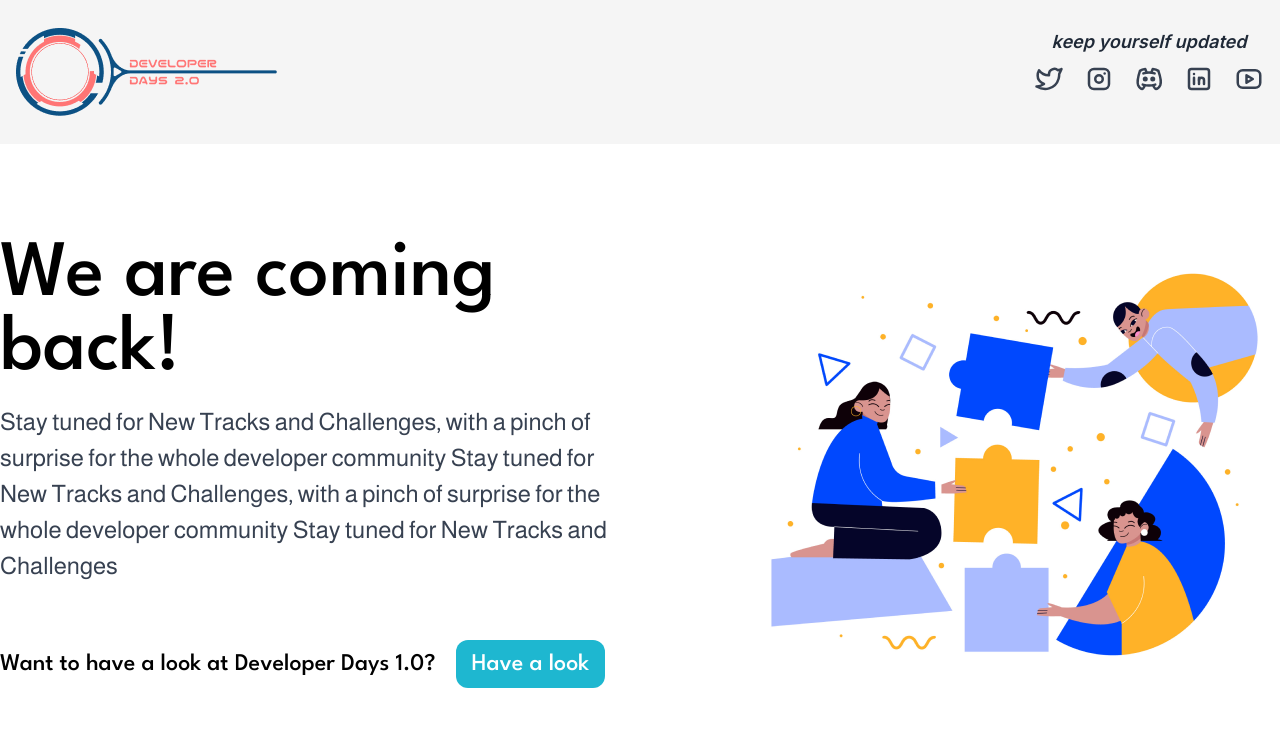
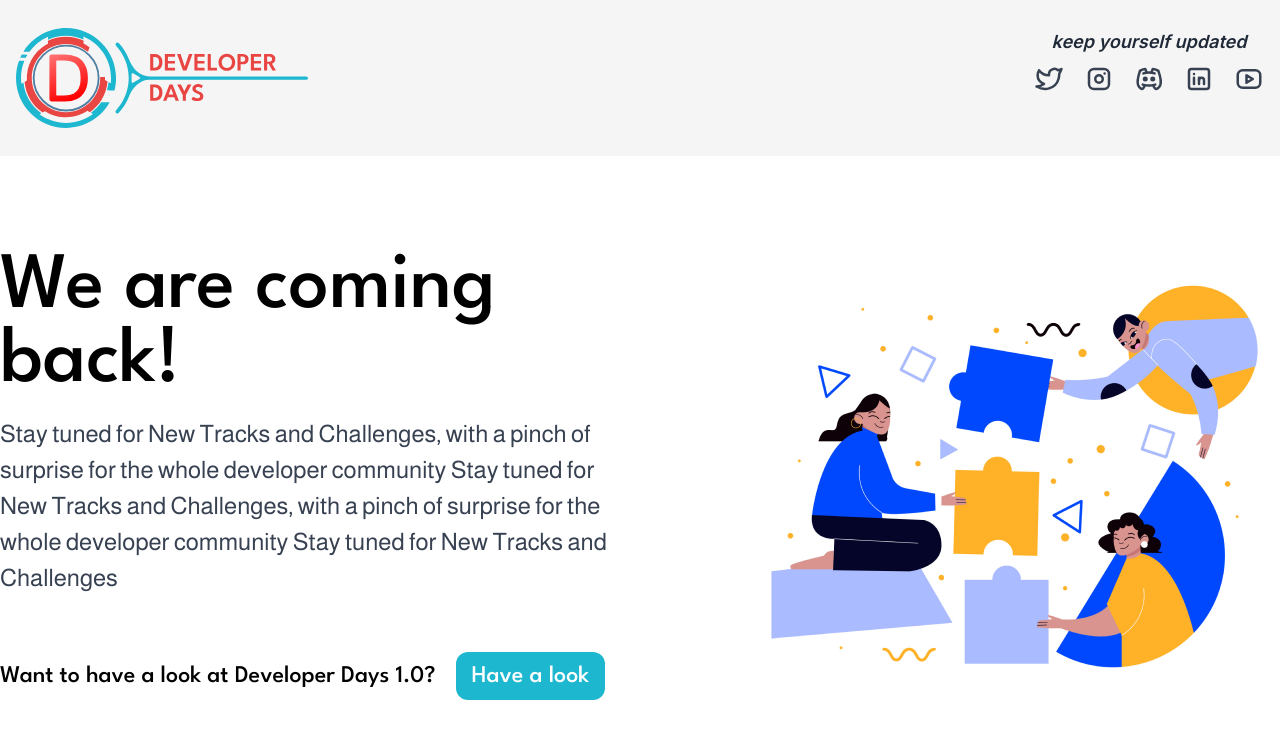
Before and after one commit to Developer-Days/devdays-web, a Next.js app: page / in a window 1280 px wide. Shown: the top 738 px of the page. Built offline with nearby package versions, Linux system fonts and the light colour scheme.

Commit message:
logo replaced

```diff
--- a/src/components/Layout/Header.tsx
+++ b/src/components/Layout/Header.tsx
@@ -7,7 +7,7 @@ import {
   TbBrandLinkedin,
   TbBrandYoutube,
 } from "react-icons/tb"
-import logo from "../../../public/assets/logo.png"
+import logo from "../../../public/assets/logo.svg"
 
 const Header = () => {
   return (
@@ -15,7 +15,7 @@ const Header = () => {
       <div className="w-full flex container justify-between">
         <div className="">
           <div className="flex">
-            <Image src={logo} alt={"developer days 2.0"} />
+            <Image src={logo} alt={"developer days 2.0"} style={{'height':'100px', 'width':'auto'}}/>
           </div>
         </div>
         <div className="flex items-center flex-col gap-2">
```
Also changed, not shown: public/assets/logo.png, public/assets/logo.svg (added).
